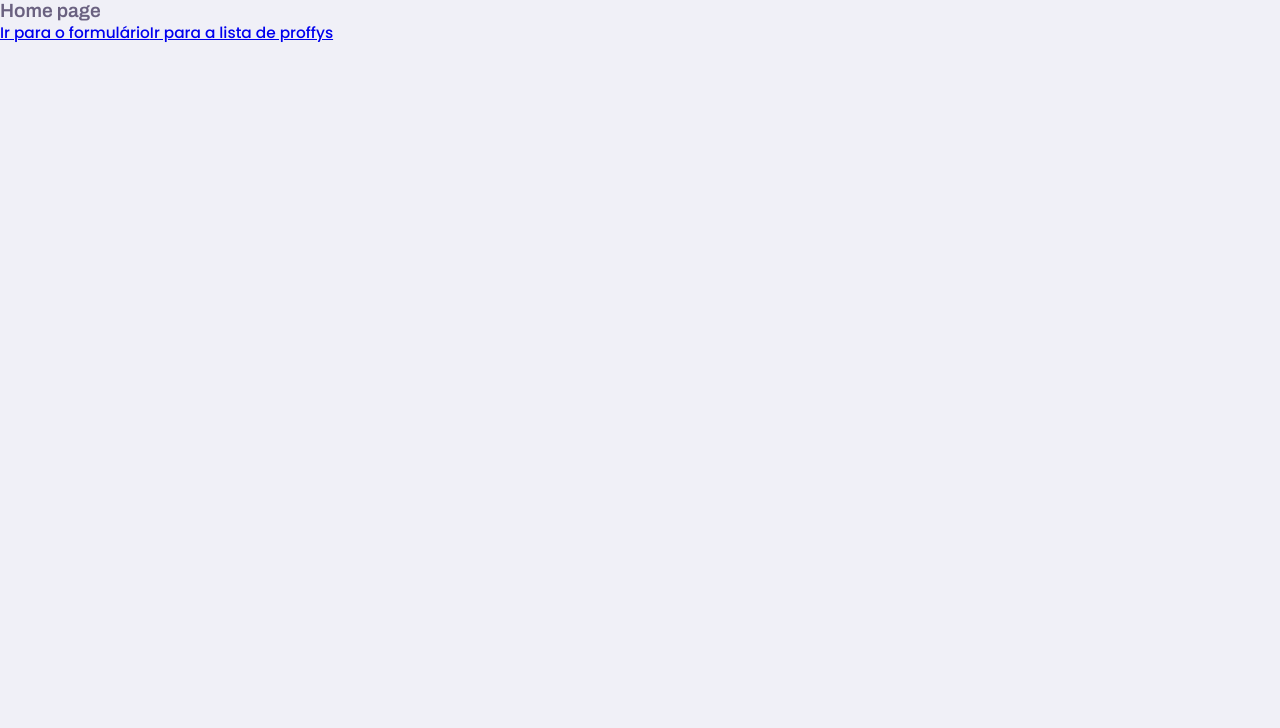
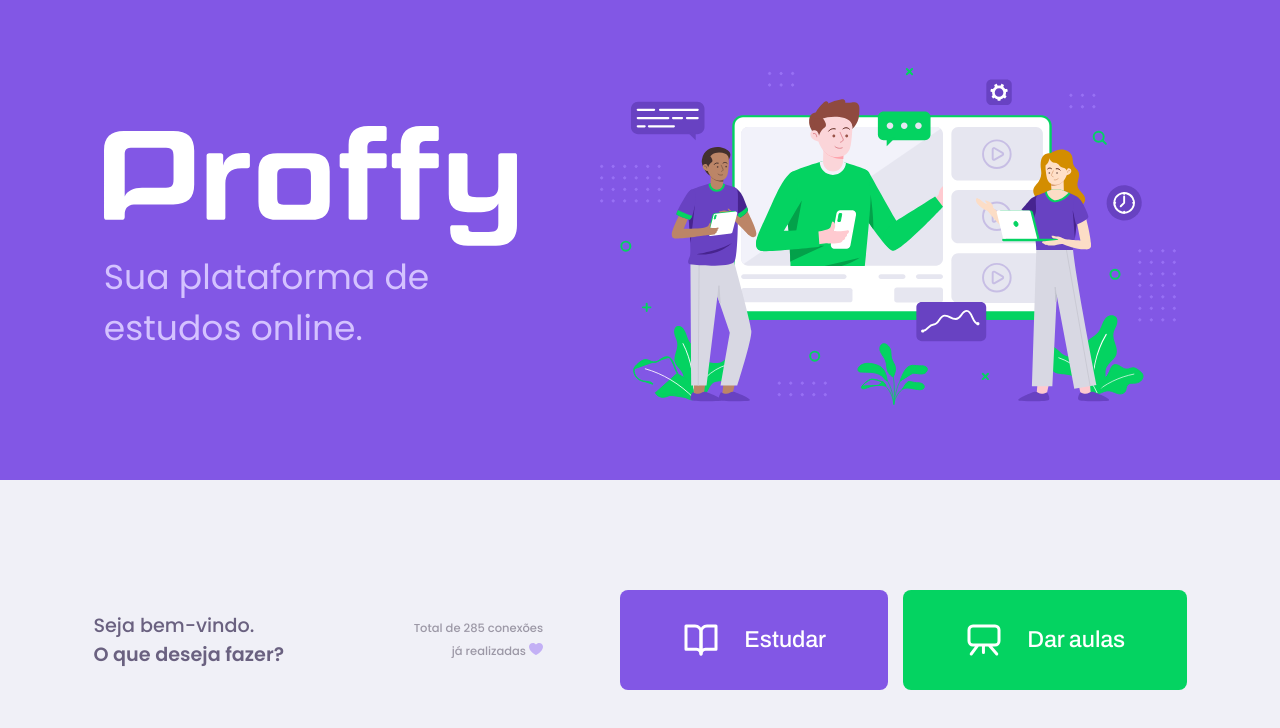
Before and after one commit to JonathaGomes/proffy, a React (Create React App) app in the folder packages/frontend/: page / in a window 1280 px wide. Shown: the top 728 px of the page. Built offline with nearby package versions, Linux system fonts and the light colour scheme.

Commit message:
feat(frontend): developed homepage

```diff
--- a/packages/frontend/package.json
+++ b/packages/frontend/package.json
@@ -8,6 +8,7 @@
     "@testing-library/user-event": "^12.1.10",
     "react": "^17.0.2",
     "react-dom": "^17.0.2",
+    "react-helmet": "^6.1.0",
     "react-router-dom": "^5.2.0",
     "react-scripts": "4.0.3",
     "styled-components": "^5.3.0",
@@ -36,6 +37,7 @@
     "@types/node": "^12.0.0",
     "@types/react": "^17.0.0",
     "@types/react-dom": "^17.0.0",
+    "@types/react-helmet": "^6.1.2",
     "@types/react-router-dom": "^5.1.8",
     "@types/styled-components": "^5.1.11"
   }
--- a/packages/frontend/src/pages/Home/index.tsx
+++ b/packages/frontend/src/pages/Home/index.tsx
@@ -1,12 +1,65 @@
-import { Link } from "react-router-dom";
+import { useHistory } from "react-router-dom";
+import { Helmet } from "react-helmet";
+
+import landingImage from "../../assets/images/landing.svg";
+import logo from "../../assets/images/logo.svg";
+import purpleHeart from "../../assets/images/icons/purple-heart.svg";
+import study from "../../assets/images/icons/study.svg";
+import giveClasses from "../../assets/images/icons/give-classes.svg";
+
+import {
+  HomeContainer,
+  BottomContainer,
+  TopContainer,
+  Illustration,
+  Info,
+  Buttons,
+  Logo
+} from "./styles";
 
 function Home() {
+  const history = useHistory();
+  function handleClick(path: string) {
+    history.push(path);
+  }
   return (
-    <div>
-      <h1>Home page</h1>
-      <Link to={"/give-classes"}>Ir para o formulário</Link>
-      <Link to={"/study"}>Ir para a lista de proffys</Link>
-    </div>
+    <HomeContainer>
+      <Helmet>
+        <title>Proffy | Página Inicial</title>
+      </Helmet>
+      <TopContainer>
+        <div>
+          <Logo src={logo} alt="Proffy" />
+          <h1>
+            Sua plataforma de <br /> estudos online.
+          </h1>
+        </div>
+        <div>
+          <Illustration src={landingImage} alt="Proffy" />
+        </div>
+      </TopContainer>
+      <BottomContainer>
+        <Info>
+          <p>
+            Seja bem-vindo. <br /> <span>O que deseja fazer?</span>
+          </p>
+          <p>
+            Total de 285 conexões <br /> já realizadas{"  "}
+            <img src={purpleHeart} alt="Coração Roxo" />
+          </p>
+        </Info>
+        <Buttons>
+          <button onClick={() => handleClick("/give-classes")}>
+            <img src={study} alt="Estudar" />
+            Estudar
+          </button>
+          <button onClick={() => handleClick("/study")}>
+            <img src={giveClasses} alt="Estudar" />
+            Dar aulas
+          </button>
+        </Buttons>
+      </BottomContainer>
+    </HomeContainer>
   );
 }
 
--- /dev/null
+++ b/packages/frontend/src/pages/Home/styles.ts
@@ -0,0 +1,192 @@
+import styled from "styled-components";
+
+export const HomeContainer = styled.div`
+  display: flex;
+  flex-direction: column;
+  align-items: center;
+  justify-content: center;
+  height: 100vh;
+  width: 100%;
+  background: var(--color-primary);
+`;
+
+export const TopContainer = styled.div`
+  display: flex;
+  justify-content: center;
+  align-items: center;
+  gap: 8.7rem;
+  height: 60vh;
+  width: 100%;
+
+  @media (max-width: 550px) {
+    text-align: center;
+    gap: 0;
+    height: 40vh;
+  }
+
+  h1 {
+    font-family: Poppins;
+    font-size: 3.6rem;
+    color: var(--color-text-in-primary);
+    font-weight: 400;
+    @media (max-width: 1200px) {
+      font-size: 2.4rem;
+    }
+
+    @media (max-width: 550px) {
+      text-align: center;
+    }
+  }
+`;
+
+export const Logo = styled.img`
+  width: 43rem;
+
+  @media (max-width: 1200px) {
+    width: 32rem;
+  }
+
+  @media (max-width: 850px) {
+    width: 24rem;
+  }
+`;
+
+export const Illustration = styled.img`
+  width: 60rem;
+
+  @media (max-width: 1200px) {
+    width: 48rem;
+  }
+
+  @media (max-width: 850px) {
+    width: 32rem;
+  }
+
+  @media (max-width: 550px) {
+    display: none;
+  }
+`;
+
+export const BottomContainer = styled.div`
+  display: flex;
+  justify-content: center;
+  align-items: center;
+  height: 40vh;
+  width: 100%;
+  background: var(--color-background);
+  gap: 8rem;
+
+  @media (max-width: 850px) {
+    display: flex;
+    flex-direction: column;
+  }
+
+  @media (max-width: 550px) {
+    display: flex;
+    flex-direction: column;
+    height: 60rem;
+    gap: 2rem;
+    text-align: center;
+  }
+`;
+
+export const Info = styled.div`
+  display: flex;
+  flex-direction: row;
+  justify-content: space-between;
+  align-items: center;
+  gap: 13.5rem;
+
+  font-family: Poppins;
+  font-size: 2rem;
+
+  @media (max-width: 1200px) {
+    font-size: 1.8rem;
+  }
+
+  @media (max-width: 550px) {
+    display: flex;
+    flex-direction: column;
+    gap: 2rem;
+    text-align: center;
+  }
+
+  span {
+    font-weight: 600;
+  }
+
+  p {
+    &:nth-child(2) {
+      font-size: 1.2rem;
+      color: var(--color-text-complement);
+      line-height: 2;
+      text-align: right;
+
+      @media (max-width: 550px) {
+        text-align: center;
+      }
+
+      img {
+        opacity: 0.5;
+      }
+    }
+  }
+`;
+
+export const Buttons = styled.div`
+  display: flex;
+  justify-content: center;
+  align-items: center;
+  gap: 1.6rem;
+
+  @media (max-width: 550px) {
+    display: flex;
+    flex-direction: column;
+  }
+
+  button {
+    display: flex;
+    justify-content: center;
+    align-items: center;
+    gap: 2.4rem;
+    height: 10.4rem;
+    padding: 0 6.4rem;
+    border: none;
+    font-family: Archivo;
+    font-size: 2.4rem;
+    border-radius: 8px;
+    color: var(--color-title-in-primary);
+    transition: background 0.2s;
+
+    @media (max-width: 1200px) {
+      padding: 0 4.8rem;
+      font-size: 1.8rem;
+    }
+
+    @media (max-width: 850px) {
+      font-size: 1.4rem;
+      width: 100%;
+    }
+
+    @media (max-width: 550px) {
+      height: 8rem;
+      width: 100%;
+    }
+
+    &:nth-child(1) {
+      background: var(--color-primary);
+
+      &:hover {
+        background: var(--color-primary-dark);
+      }
+    }
+
+    &:nth-child(2) {
+      background: var(--color-secundary);
+
+      &:hover {
+        background: var(--color-secundary-dark);
+      }
+    }
+  }
+`;
--- a/packages/frontend/src/pages/Success/index.tsx
+++ b/packages/frontend/src/pages/Success/index.tsx
@@ -1,5 +1,8 @@
 import { useHistory } from "react-router-dom";
+import { Helmet } from "react-helmet";
+
 import { SuccessContainer, SuccessContent, Title } from "./styles";
+
 import successCheck from "../../assets/images/icons/success-check-icon.svg";
 
 function Success() {
@@ -10,6 +13,9 @@
   return (
     <SuccessContainer>
       <SuccessContent>
+        <Helmet>
+          <title>Proffy | Cadastro Salvo</title>
+        </Helmet>
         <img src={successCheck} alt="Perfil salvo!" />
         <Title>Cadastro salvo!</Title>
         <p>
--- a/packages/frontend/src/pages/TeacherForm/index.tsx
+++ b/packages/frontend/src/pages/TeacherForm/index.tsx
@@ -1,8 +1,12 @@
+import { Helmet } from "react-helmet";
 import { Link } from "react-router-dom";
 
 function TeacherForm() {
   return (
     <div>
+      <Helmet>
+        <title>Proffy | Dar Aulas</title>
+      </Helmet>
       <h1>Teacher Form</h1>
       <Link to={"/"}>Ir para a home</Link>
       <Link to={"/study"}>Ir para a lista de proffys</Link>
--- a/packages/frontend/src/pages/TeacherList/index.tsx
+++ b/packages/frontend/src/pages/TeacherList/index.tsx
@@ -1,8 +1,12 @@
+import { Helmet } from "react-helmet";
 import { Link } from "react-router-dom";
 
 function TeacherList() {
   return (
     <div>
+      <Helmet>
+        <title>Proffy | Encontre Seu Proffy</title>
+      </Helmet>
       <h1>Teacher List</h1>
       <Link to={"/"}>Ir para a home</Link>
       <Link to={"/give-classes"}>Ir para o formulário</Link>
```
Also changed, not shown: 1 other file (tests, documents, lock files or other folders).
